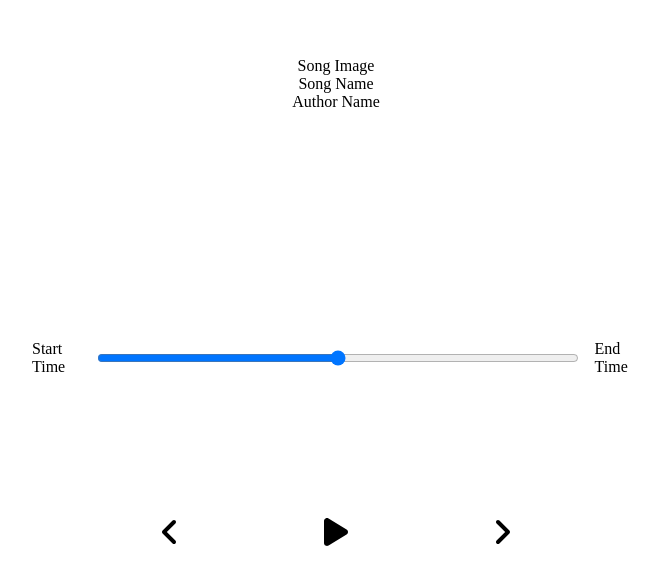
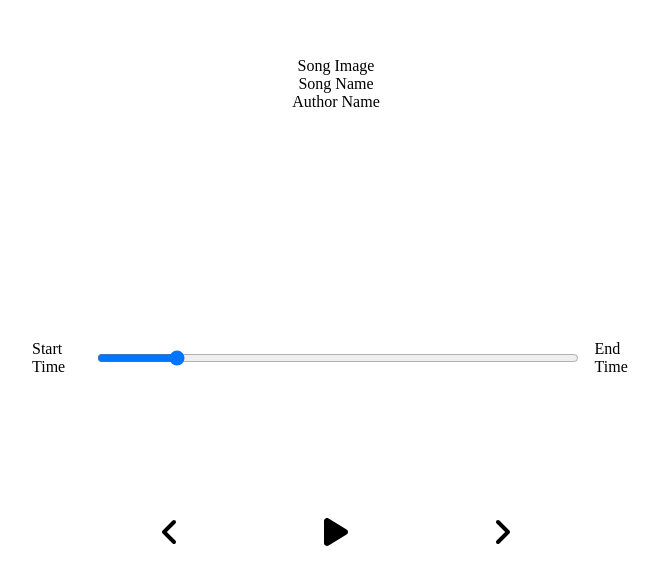
Before and after one commit to react-projects-learning/react-music, a React (Create React App) app: page / in a window 1280 px wide. Shown: the part 156-740 px from the top of the page, without its empty margins (304-963 px from the left). Built offline with nearby package versions, Linux system fonts and the light colour scheme.

Commit message:
things that could be done

```diff
--- a/src/App.js
+++ b/src/App.js
@@ -1,14 +1,14 @@
+import "./styles/style.scss";
 import Song from "./components/Song";
 import SongPlayer from "./components/SongPlayer";
-import "./styles/style.scss";
 
-function App() {
+const App = () => {
   return (
     <div className="App">
       <Song />
       <SongPlayer />
     </div>
   );
-}
+};
 
 export default App;
--- a/src/components/SongPlayer.js
+++ b/src/components/SongPlayer.js
@@ -11,7 +11,7 @@ const SongPlayer = () => {
     <div className="player-container">
       <div className="time-control">
         <p>Start Time</p>
-        <input type="range" />
+        <input type="range" value={10} />
         <p>End Time</p>
       </div>
 
```
Also changed, not shown: 1 other file (tests, documents, lock files or other folders).
